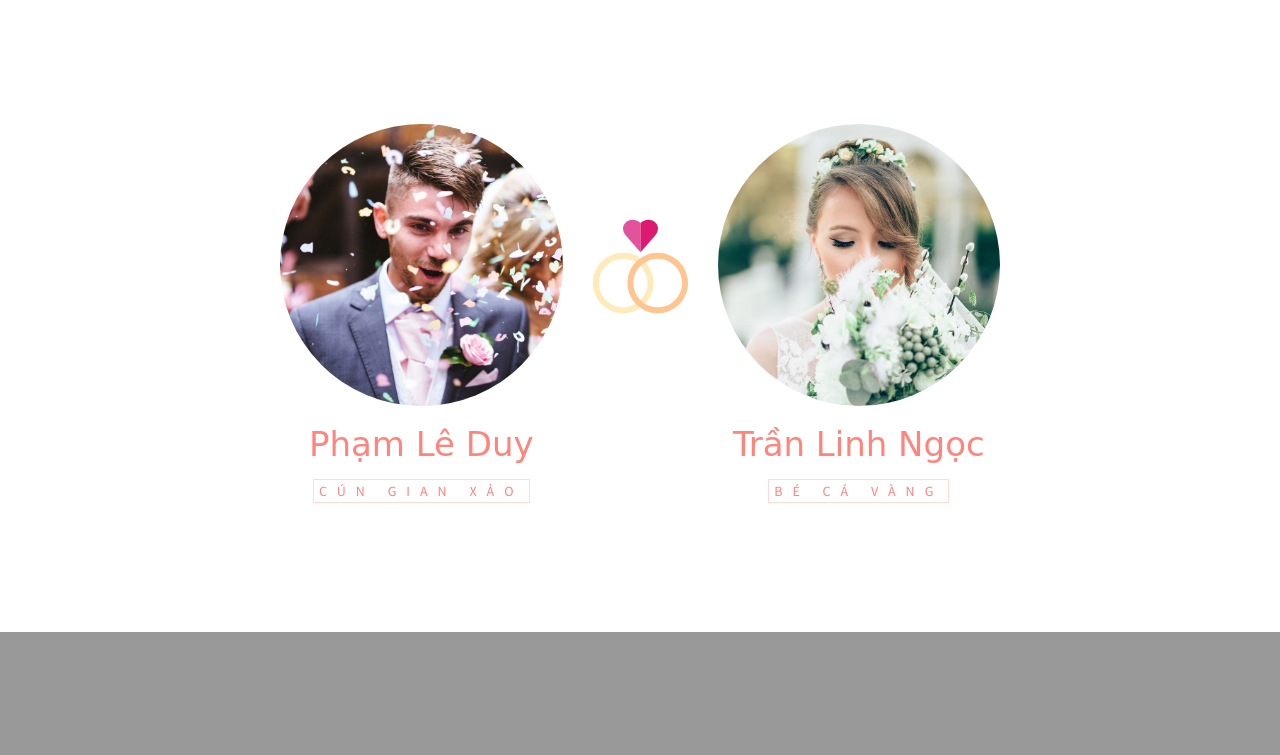
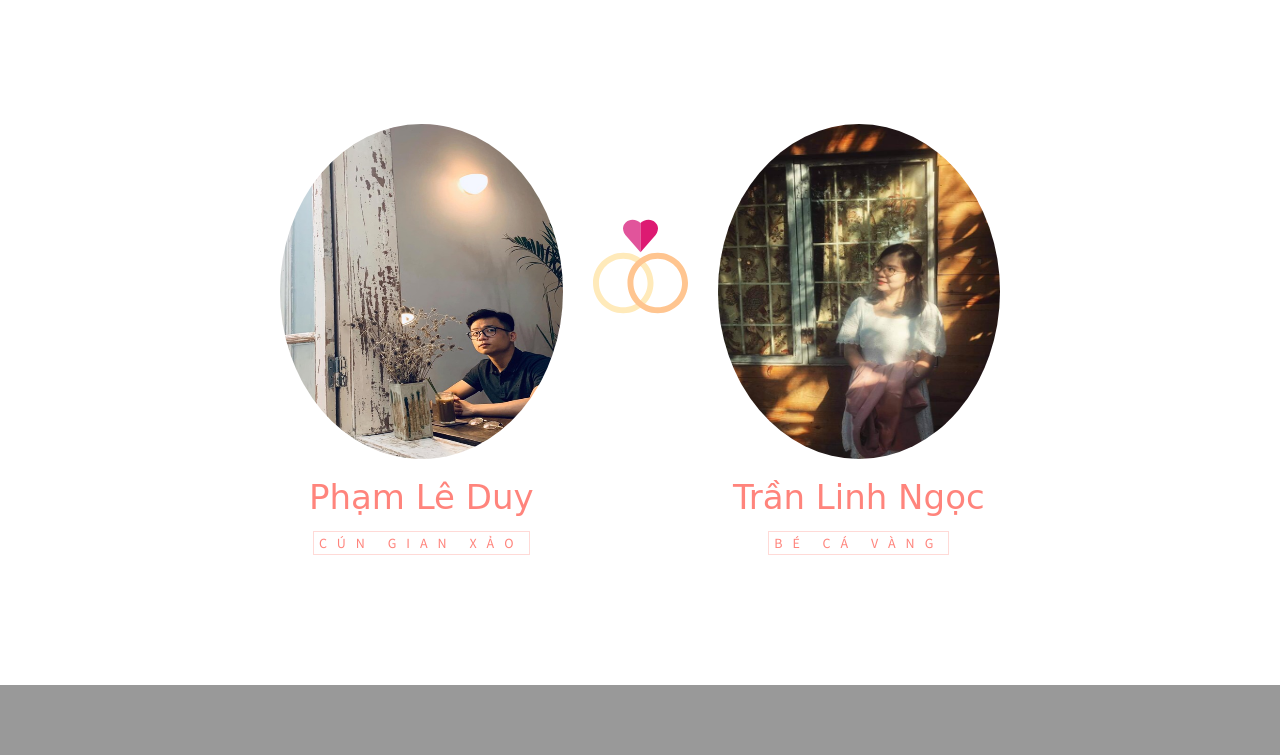
Before and after one commit to duylaanh97/lovestory, a plain HTML site: page index.html in a window 1280 px wide. Shown: the part 1486-2241 px from the top of the page. Drawn offline with Linux system fonts and the light colour scheme; files whose address does not match are found by name; a web font is replaced by a local one.

Commit message:
wip:add Background and avatar

```diff
--- a/index.html
+++ b/index.html
@@ -96,7 +96,7 @@
 
 	<div class="qbootstrap-hero" data-section="home">
 		<div class="qbootstrap-overlay"></div>
-		<div class="qbootstrap-cover text-center" data-stellar-background-ratio="0.5" style="background-image: url(images/cover_bg_3.jpg);">
+		<div class="qbootstrap-cover text-center" data-stellar-background-ratio="0.5" style="background-image: url(images/background.jpg);">
 			<div class="display-t">
 				<div class="display-tc">
 					<div class="container">
@@ -129,7 +129,7 @@
 			<div class="row animate-box">
 				<div class="col-md-8 col-md-offset-2 text-center">
 					<div class="col-md-5 col-sm-5 col-xs-5 nopadding">
-						<img src="images/groom.jpg" class="img-responsive" alt="Free HTML5 Bootstrap Template by QBootstrap.com">
+						<img style="width: 800px;height: 335px;" src="images/duy_avatar.jpg" class="img-responsive" alt="Free HTML5 Bootstrap Template by QBootstrap.com">
 						<h3>Phạm Lê Duy</h3>
 						<span>Cún Gian Xảo</span>
 					</div>
@@ -139,7 +139,7 @@
             </h2>
           </div>
 					<div class="col-md-5 col-sm-5 col-xs-5 nopadding">
-						<img src="images/bride.jpg" class="img-responsive" alt="Free HTML5 Bootstrap Template by QBootstrap.com">
+						<img style="width: 800px;height: 335px;" src="images/ngoc_avatar.jpg" class="img-responsive" alt="Free HTML5 Bootstrap Template by QBootstrap.com">
 						<h3>Trần Linh Ngọc</h3>
 						<span>Bé Cá Vàng</span>
 					</div>
```
Also changed, not shown: images/background.jpg (added), images/duy_avatar.jpg (added), images/ngoc_avatar.jpg (added).
